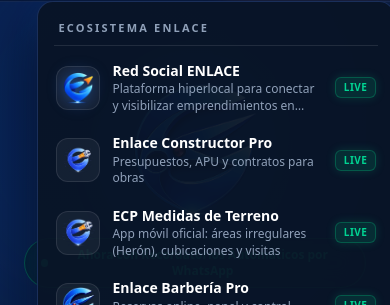
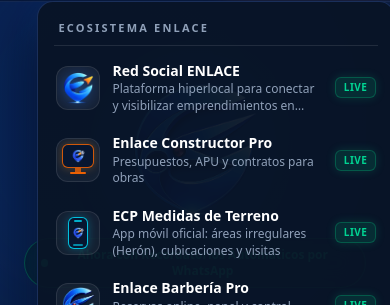
Before and after one commit to enlaceappoficial-code/agencia-soluciones-home, a Next.js app: page /peluqueria in a window 390 px wide. Both pictures are taken after a click on the button "Herramientas". Shown: the part 62-367 px from the top of the page. Built offline with nearby package versions, Linux system fonts and the light colour scheme.

Commit message:
style(dropdown): render ECP inside desktop monitor and Medidas inside smartphone mockup

```diff
--- a/src/components/HerramientasDropdown.tsx
+++ b/src/components/HerramientasDropdown.tsx
@@ -244,9 +244,39 @@
               const isExternal = item.external;
               const content = (
                 <div className="group/item flex items-center gap-3 rounded-xl px-2.5 py-2 transition-all duration-200 hover:bg-white/5 active:bg-white/10 cursor-pointer">
-                  {/* Contenedor de Logo o Ícono */}
-                  <div className="grid h-11 w-11 place-items-center rounded-xl shrink-0 bg-white/5 border border-white/10 group-hover/item:border-blue-500/30 transition-colors">
-                    {item.logo ? (
+                  {/* Contenedor de Logo o Ícono con Mockup de Dispositivo para ECP y Medidas */}
+                  <div className="grid h-11 w-11 place-items-center rounded-xl shrink-0 bg-white/5 border border-white/10 group-hover/item:border-blue-500/30 transition-colors overflow-hidden">
+                    {item.id === 'constructor-pro' ? (
+                      /* ECP: Logo dentro de un Monitor / Computadora PC */
+                      <div className="flex flex-col items-center justify-center -mt-0.5" title="Software para Computadora (Windows)">
+                        <div className="w-8 h-6 rounded-md bg-[#071630] border-[1.5px] border-orange-500/80 shadow-[0_0_10px_rgba(245,160,32,0.3)] flex items-center justify-center overflow-hidden">
+                          {/* eslint-disable-next-line @next/next/no-img-element */}
+                          <img
+                            src={item.logo}
+                            alt="ECP PC"
+                            className="h-4 w-4 object-contain"
+                          />
+                        </div>
+                        {/* Soporte y Base de la pantalla */}
+                        <div className="w-1.5 h-1 bg-orange-500/70" />
+                        <div className="w-4 h-0.5 rounded-full bg-orange-500/90" />
+                      </div>
+                    ) : item.id === 'ecp-medidas' ? (
+                      /* ECP Medidas: Logo dentro de un Celular / Smartphone */
+                      <div className="w-5 h-8 rounded-[6px] bg-[#071630] border-[1.5px] border-cyan-400/90 shadow-[0_0_10px_rgba(6,182,212,0.35)] flex flex-col items-center justify-between py-0.5" title="App para Celular (Móvil)">
+                        {/* Notch superior */}
+                        <div className="w-2 h-0.5 rounded-full bg-cyan-400/80" />
+                        {/* Logo ECP en pantalla */}
+                        {/* eslint-disable-next-line @next/next/no-img-element */}
+                        <img
+                          src={item.logo}
+                          alt="ECP Móvil"
+                          className="h-3.5 w-3.5 object-contain"
+                        />
+                        {/* Barra inferior */}
+                        <div className="w-2.5 h-0.5 rounded-full bg-cyan-400/60" />
+                      </div>
+                    ) : item.logo ? (
                       // eslint-disable-next-line @next/next/no-img-element
                       <img
                         src={item.logo}
@@ -254,8 +284,6 @@
                         className={`object-contain ${
                           item.id === 'red-social'
                             ? 'h-8 w-8 filter drop-shadow-[0_0_8px_rgba(59,130,246,0.5)]'
-                            : item.id === 'constructor-pro'
-                            ? 'h-8 w-8'
                             : 'h-9 w-9'
                         }`}
                       />
```
